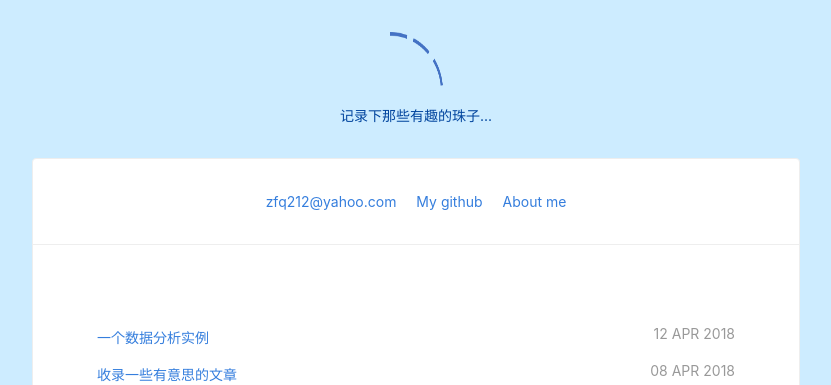
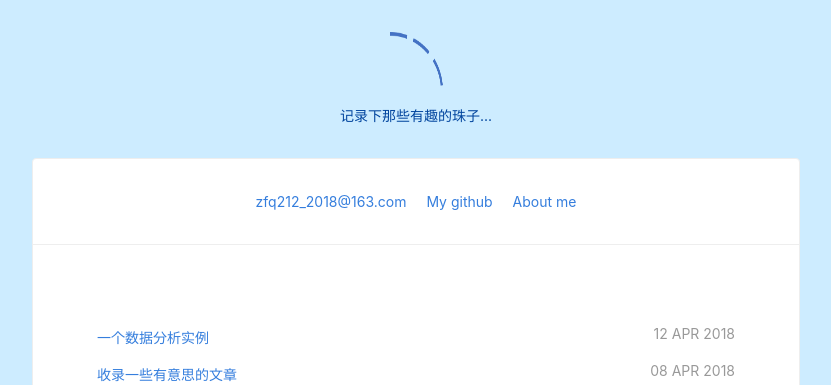
Before and after one commit to zfq212git/zfq212git.github.io, a Jekyll site: the page built from index.html, in a window 1280 px wide. Shown: the top 385 px of the page, without its empty margins (224-1055 px from the left). Built offline with Jekyll 4.4.1, drawn with Linux system fonts in a browser that asks for light colours; nearby versions of some CDN libraries.

Commit message:
Update _config.yml

```diff
--- a/_config.yml
+++ b/_config.yml
@@ -8,7 +8,7 @@ google_analytics: # Set tracking, remove from /javascripts/basic.js if unwanted.
 share:            false # Turn on twitter and facebook share buttons
 
 links:
-  - name:         zfq212@yahoo.com
+  - name:         zfq212_2018@163.com
     url:          #//
     external:     true
   - name:         My github
```
